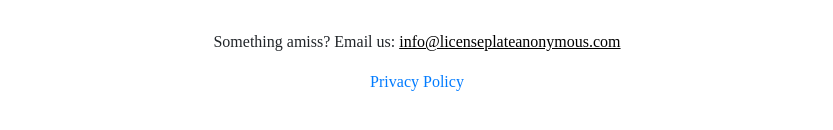
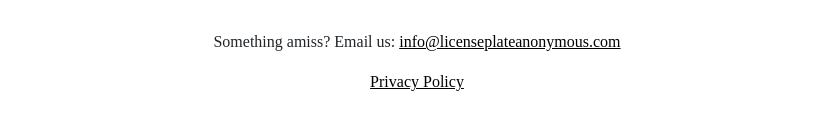
Before and after one commit to joeljandrew/lpa-win, a website: page public/index.html in a window 1280 px wide. Shown: the part 530-660 px from the top of the page, without its empty margins (223-1056 px from the left). Drawn offline with nearby package versions, Linux system fonts and the light colour scheme.

Commit message:
editorial edit for pp link

```diff
--- a/public/index.html
+++ b/public/index.html
@@ -77,9 +77,10 @@
         <!-- Email Note -->
         <div class="container mt-5 text-center">
             <p>Something amiss? Email us: <a href="mailto:info@licenseplateanonymous.com" style="color: black; text-decoration: underline;">info@licenseplateanonymous.com</a></p>
-            <footer>
-                <p><a href="privacy.html" class="footer-link">Privacy Policy</a></p>
-            </footer>
+
+            <!-- Privacy Policy Link -->
+            <p><a href="privacy.html" style="color:black; text-decoration: underline;">Privacy Policy</a></p>
+
         </div>
 
 
```
